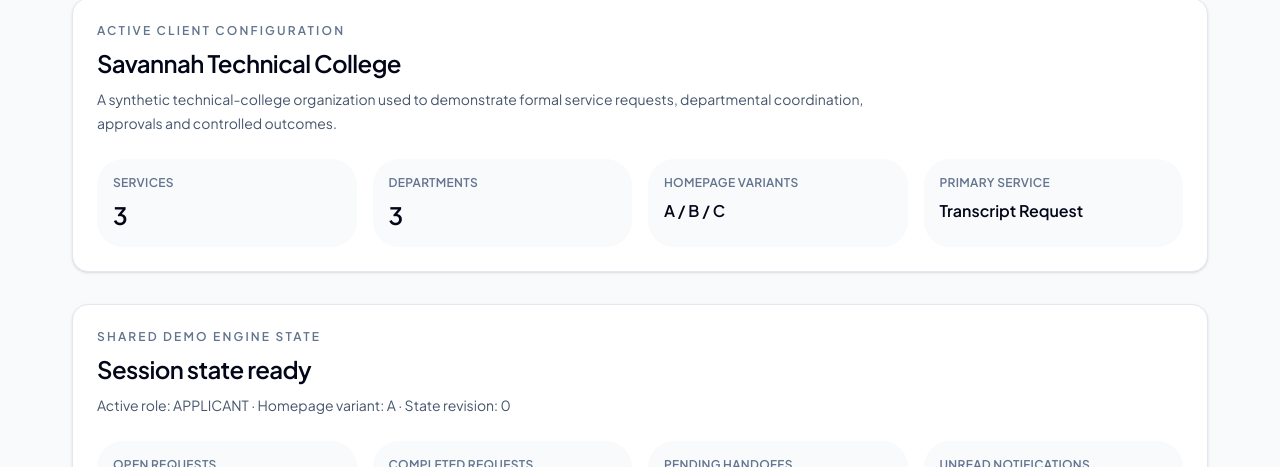
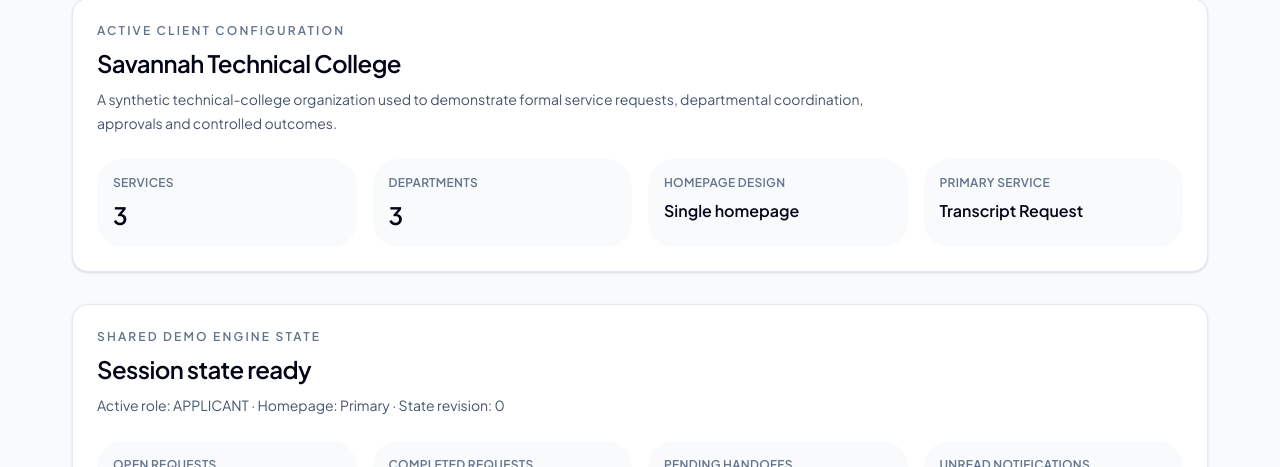
Before and after one commit to Nyabera/digi-serve, a Next.js app: page /demo in a window 1280 px wide. Shown: the part 689-1156 px from the top of the page. Built offline with nearby package versions, Linux system fonts and the light colour scheme.

Commit message:
refactor(demo): finalize single homepage configuration

```diff
--- a/components/demo/shared/demo-client-config-summary.tsx
+++ b/components/demo/shared/demo-client-config-summary.tsx
@@ -54,10 +54,10 @@
 
         <div className="rounded-xl bg-slate-50 p-4">
           <dt className="text-xs font-semibold uppercase tracking-wide text-slate-500">
-            Homepage variants
+            Homepage design
           </dt>
           <dd className="mt-2 text-base font-semibold text-slate-950">
-            {client.homepage.availableVariants.join(" / ")}
+            Single homepage
           </dd>
         </div>
 
--- a/components/demo/shared/demo-state-summary.tsx
+++ b/components/demo/shared/demo-state-summary.tsx
@@ -49,8 +49,7 @@
         </h2>
 
         <p className="text-sm leading-6 text-slate-600">
-          Active role: {state.activeRole} · Homepage variant:{" "}
-          {state.activeHomepageVariant} · State revision:{" "}
+          Active role: {state.activeRole} · Homepage: Primary · State revision:{" "}
           {summary.revision}
         </p>
       </div>
--- a/config/demo/clients/savannah-technical-college.ts
+++ b/config/demo/clients/savannah-technical-college.ts
@@ -31,8 +31,8 @@
 
   homepage: {
     defaultVariant: "A",
-    availableVariants: ["A", "B", "C"],
-    showVariantSwitcher: true,
+    availableVariants: ["A"],
+    showVariantSwitcher: false,
   },
 
   presentation: {
```
Also changed, not shown: 1 other file (tests, documents, lock files or other folders).
